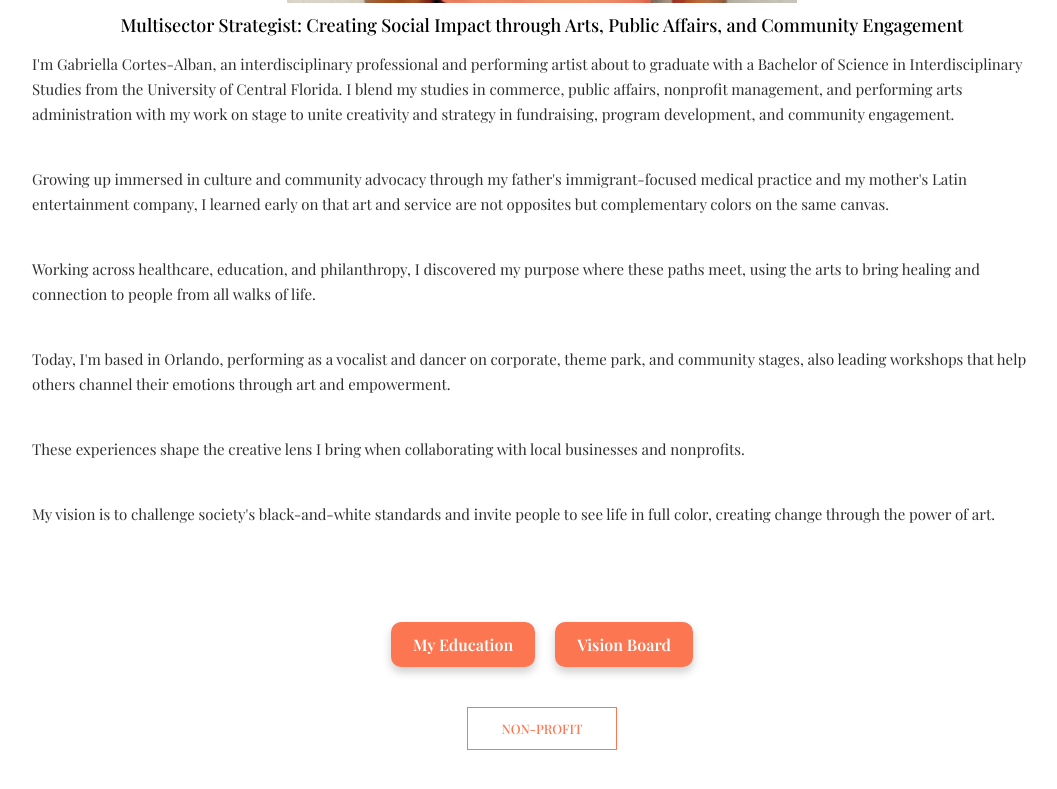
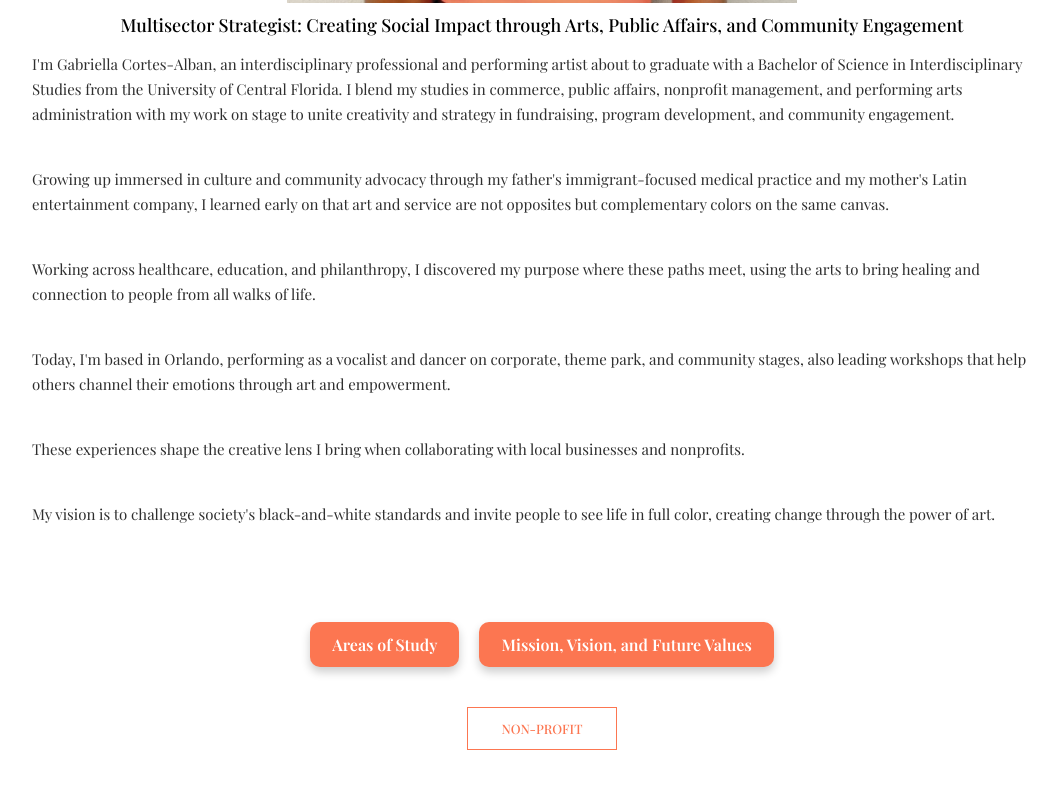
Before and after one commit to Sebsotomayor/GabriellaWebsite, a plain HTML site: page about.html in a window 1280 px wide. Shown: the part 990-1779 px from the top of the page, without its empty margins (98-1155 px from the left). Drawn offline with nearby package versions, Linux system fonts and the light colour scheme; a web font is replaced by a local one.

Commit message:
Edited names of PDFs in About Me

```diff
--- a/about.html
+++ b/about.html
@@ -105,10 +105,10 @@
     <!-- Documents for Assignment (may be removed later?) -->
     <div class="center-button">
       <a href="documents/Areas_of_Study.pdf" target="_blank" class="hero-btn red-btn pdf-btn">
-        My Education
+        Areas of Study
       </a>
       <a href="documents/Mission_Vision_Future values.pdf" target="_blank" class="hero-btn red-btn pdf-btn">
-        Vision Board
+        Mission, Vision, and Future Values
       </a>
     </div>
 
```
